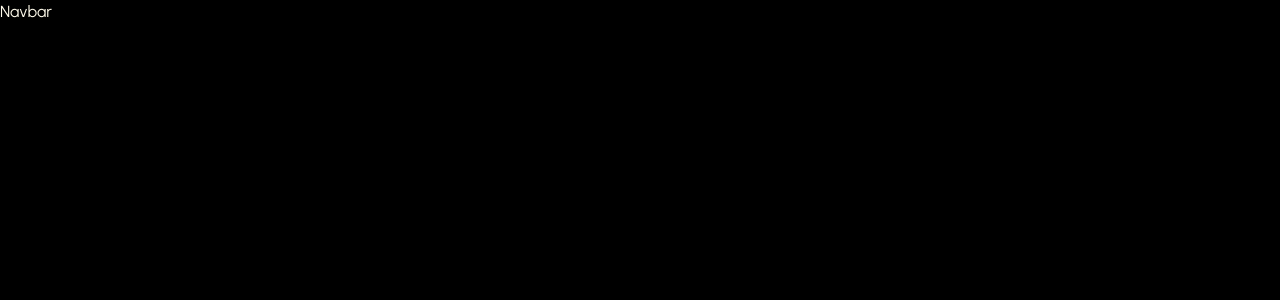
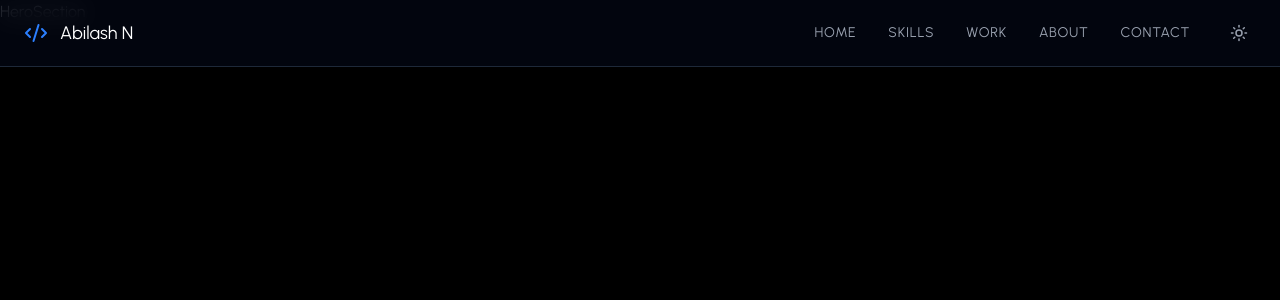
Before and after one commit to abilashhhh/react-portfolio, a React (Vite) app: page / in a window 1280 px wide. Shown: the top 300 px of the page. Built offline with nearby package versions, Linux system fonts and the light colour scheme.

Commit message:
Completed the navbar

```diff
--- a/src/App.jsx
+++ b/src/App.jsx
@@ -1,12 +1,14 @@
 import React from "react";
 import { ThemeProvider } from "./context/ThemeContext";
 import Navbar from "./components/Sections/Navbar";
+import HeroSection from "./components/Sections/HeroSection";
 
 const App = () => {
   return (
     <ThemeProvider>
       <div>
         <Navbar />
+        <HeroSection />
       </div>
     </ThemeProvider>
   );
--- /dev/null
+++ b/src/components/Sections/HeroSection.jsx
@@ -0,0 +1,7 @@
+import React from "react";
+
+const HeroSection = () => {
+  return <div className="text-white">HeroSection</div>;
+};
+
+export default HeroSection;
--- a/src/components/Sections/Navbar.jsx
+++ b/src/components/Sections/Navbar.jsx
@@ -1,7 +1,132 @@
-import React from "react";
+import { useState } from "react";
+import { useTheme } from "../../context/ThemeContext";
+import { motion, useScroll, AnimatePresence } from "framer-motion";
+import { Code2, Sun, Moon, Menu, X } from "lucide-react";
 
 const Navbar = () => {
-  return <div className="text-amber-50">Navbar</div>;
+  const { isDarkMode, toggleDarkMode } = useTheme();
+  const [isMenuOpen, setIsMenuOpen] = useState(false);
+  const scrollToSection = (sectionId) => {
+    const element = document.getElementById(sectionId);
+    if (element) {
+      element.scrollIntoView({ behavior: "smooth" });
+      setIsMenuOpen(false);
+    }
+  };
+  return (
+    <motion.nav
+      style={{ opacity: 1 }}
+      className={`fixed top-0 w-full z-50 px-6 py-4 ${
+        isDarkMode ? "bg-gray-950/80" : "bg-gray-50/80"
+      } backdrop-blur-md border-b ${
+        isDarkMode ? "border-gray-800" : "border-gray-200"
+      }`}
+    >
+      <div className="max-w-7xl mx-auto flex items-center justify-between">
+        <motion.div
+          whileHover={{ scale: 1.05 }}
+          className="flex items-center space-x-2"
+        >
+          <Code2 size={24} className="text-blue-500" />{" "}
+          <span
+            className={`text-lg ml-1 ${
+              isDarkMode ? "text-white" : "text-gray-900"
+            }`}
+          >
+            Abilash N
+          </span>{" "}
+        </motion.div>
+
+        {/* Desktop navigation */}
+        <div className="hidden md:flex items-center space-x-8">
+          {["Home", "Skills", "Work", "About", "Contact"].map((item) => (
+            <motion.button
+              key={item}
+              whileHover={{ y: -2 }}
+              onClick={() => scrollToSection(item.toLowerCase())}
+              className={`text-sm uppercase tracking-wider transition-colors ${
+                isDarkMode
+                  ? "text-gray-400 hover:text-white"
+                  : "text-gray-600 hover:text-gray-900"
+              }`}
+            >
+              {item}
+            </motion.button>
+          ))}
+          <motion.button
+            whileHover={{ scale: 1.05 }}
+            whileTap={{ scale: 0.95 }}
+            onClick={() => toggleDarkMode(isDarkMode ? "light" : "dark")}
+            className={`p-2 rounded-full transition-colors ${
+              isDarkMode
+                ? "text-gray-400 hover:text-white hover:bg-gray-800"
+                : "text-gray-600 hover:text-gray-900 hover:bg-gray-200"
+            }`}
+          >
+            {isDarkMode ? <Sun size={18} /> : <Moon size={18} />}
+          </motion.button>
+        </div>
+
+        {/* Mobile menu button */}
+        <div className="md:hidden flex items-center space-x-4">
+          <motion.button
+            whileHover={{ scale: 1.05 }}
+            whileTap={{ scale: 0.95 }}
+            onClick={() => toggleDarkMode(isDarkMode ? "light" : "dark")}
+            className={`p-2 rounded-full transition-colors ${
+              isDarkMode
+                ? "text-gray-400 hover:text-white hover:bg-gray-800"
+                : "text-gray-600 hover:text-gray-900 hover:bg-gray-200"
+            }`}
+          >
+            {isDarkMode ? <Sun size={20} /> : <Moon size={20} />}
+          </motion.button>
+
+          <motion.button
+            whileHover={{ scale: 1.05 }}
+            whileTap={{ scale: 0.95 }}
+            onClick={() => setIsMenuOpen(!isMenuOpen)}
+            className={`p-2 rounded-full transition-colors ${
+              isDarkMode
+                ? "text-gray-400 hover:text-white hover:bg-gray-800"
+                : "text-gray-600 hover:text-gray-900 hover:bg-gray-200"
+            }`}
+          >
+            {isMenuOpen ? <X size={20} /> : <Menu size={20} />}
+          </motion.button>
+        </div>
+      </div>
+
+      {/* Mobile navigation */}
+      <AnimatePresence>
+        {isMenuOpen && (
+          <motion.div
+            initial={{ y: -20, opacity: 0 }}
+            animate={{ y: 0, opacity: 1 }}
+            exit={{ y: -20, opacity: 0 }}
+            className={`md:hidden mt-4 p-4 rounded-lg ${
+              isDarkMode ? "bg-gray-800" : "bg-white"
+            } border ${isDarkMode ? "border-gray-800" : "border-gray-200"}`}
+          >
+            {["Home", "Skills", "Work", "About", "Contact"].map((item) => (
+              <motion.button
+                key={item}
+                whileHover={{ x: 5 }}
+                onClick={() => scrollToSection(item.toLowerCase())}
+                className={`block w-full text-left py-2 text-sm uppercase tracking-wider transition-colors ${
+                  isDarkMode
+                    ? "text-gray-400 hover:text-white"
+                    : "text-gray-600 hover:text-gray-900"
+                }`}
+              >
+                {item}
+              </motion.button>
+            ))}
+          </motion.div>
+        )}
+      </AnimatePresence>
+    </motion.nav>
+  );
 };
 
 export default Navbar;
```
